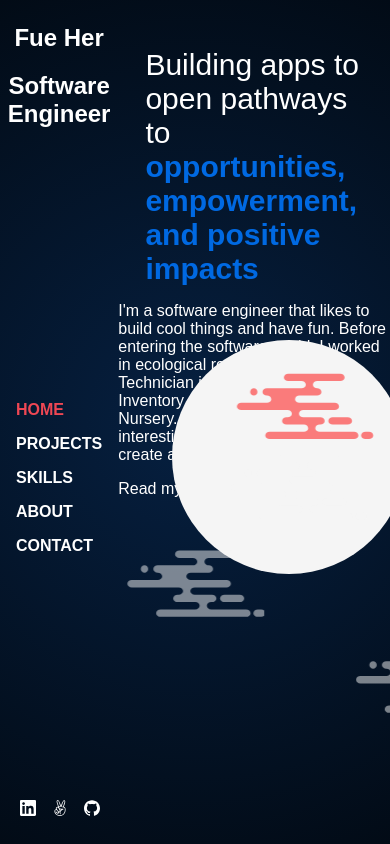
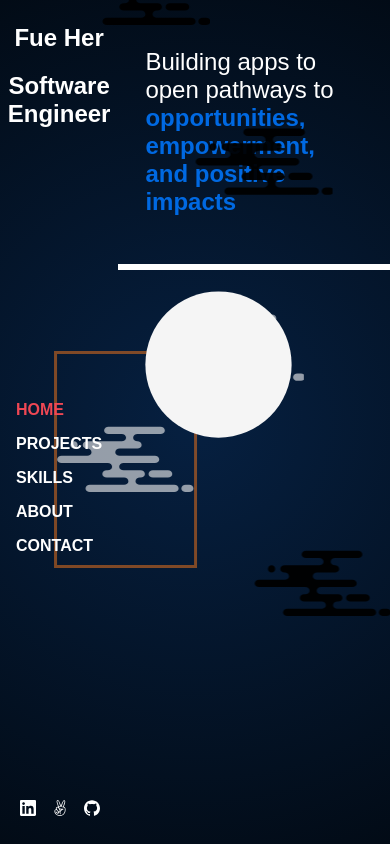
Before and after one commit to FueRobertHer/portfolio, a React (Create React App) app: page / in a window 390 px wide. Built offline with nearby package versions, Linux system fonts and the light colour scheme.

Commit message:
Restyle so that mobile looks better

```diff
--- a/src/App.js
+++ b/src/App.js
@@ -15,7 +15,7 @@ function App() {
   return (
     <HashRouter>
       <div className="App">
-        <div>
+        <div className="side">
           <Route path="/" component={Sidebar} />
         </div>
         <div className="content">
--- /dev/null
+++ b/src/assets/sun.jsx
@@ -0,0 +1,11 @@
+import React from 'react';
+
+function Sun({ classes }) {
+  return (
+  <svg className={classes} viewBox="0 0 400 400" xmlns="http://www.w3.org/2000/svg">
+    <circle cx="200" cy="200" r="150" />
+  </svg>
+  )
+}
+
+export default Sun;
--- a/src/contact.js
+++ b/src/contact.js
@@ -4,28 +4,19 @@ import './styles/contact.css'
 function Contact() {
   return (
     <div className="contact">
-      <h2 className="header">CONTACT INFO</h2>
-      <table>
-        <tbody>
-          <tr>
-            <th className="table-head">FULL NAME</th>
-            <td className="table-cell">Fue Robert Her</td>
-          </tr>
-          <tr>
-            <th className="table-head">PRONOUNS</th>
-            <td className="table-cell">he/him/his</td>
-          </tr>
-          <tr>
-            <th className="table-head">EMAIL</th>
-            <td className="table-cell">fueroberther@gmail.com</td>
-          </tr>
-          <tr>
-            <th className="table-head">PHONE</th>
-            <td className="table-cell">(209)658-8896</td>
-          </tr>
-          <tr>
-            <th className="table-head">SOCIAL LINKS</th>
-            <td className="table-cell">
+      <h2 className="header">CONTACT ME</h2>
+      Feel free to email me or reach out at any of the links below
+      <div className="contact-info">
+        <section className="contact-section">
+          email
+        </section>
+
+        <section className="contact-section">
+          phone
+        </section>
+
+        <section className="contact-section social-links">
+          social
           <div className="links">
             <a href="https://www.linkedin.com/in/fue-her/" target="_blank" rel="noopener noreferrer">
               <svg className="link contact-link" role="img" viewBox="0 0 24 24" xmlns="http://www.w3.org/2000/svg">
@@ -46,10 +37,8 @@ function Contact() {
               </svg>
             </a>
           </div>
-            </td>
-          </tr>
-        </tbody>
-      </table>
+        </section>
+      </div>
     </div>
   )
 };
--- a/src/home.js
+++ b/src/home.js
@@ -1,5 +1,6 @@
 import React from 'react';
 import './styles/home.css';
+import Sun from './assets/sun.jsx';
 import Cloud1 from './assets/cloud1.jsx';
 import Cloud2 from './assets/cloud2.jsx';
 
@@ -15,23 +16,22 @@ function Home(props) {
       <article>
         <h2 className="tagline">Building apps to open pathways to <strong className="strong">opportunities, empowerment, and positive impacts</strong></h2>
 
-        <div className="sky">
-          <svg className="sun" viewBox="0 0 400 400" xmlns="http://www.w3.org/2000/svg">
-            <circle cx="200" cy="200" r="150"/>
-          </svg>
-          <Cloud1 classes="cloud cloud-1" />
-          <Cloud1 classes="cloud cloud-2" />
-          <Cloud2 classes="cloud cloud-3" />
-          <Cloud2 classes="cloud cloud-4" />
-        </div>
-
-        <p>
+        {/* <p>
           I'm a software engineer that likes to build cool things and have fun. Before entering the software world, I worked in ecological restoration as a Technician in government and as an Inventory Specialist in a Native Plant Nursery. I love to tackle difficult and interesting problems to hopefully create a positive impact on the world.
         </p>
 
         <p>
           Read my story <a className="about-link" href="#" onClick={goToAbout}>here</a>.
-        </p>
+        </p> */}
+
+        <div className="sky">
+          <Cloud1 classes="cloud cloud-1" />
+          <Cloud2 classes="cloud cloud-2" />
+          <Sun classes="sun" />
+          <Cloud1 classes="cloud cloud-3" />
+          <Cloud2 classes="cloud cloud-4" />
+          <Cloud1 classes="cloud cloud-5" />
+        </div>
       </article>
     </div>
   )
--- a/src/styles/App.css
+++ b/src/styles/App.css
@@ -1,5 +1,7 @@
 html {
   scroll-behavior: smooth;
+  font-size: 12pt;
+  overflow: hidden;
 }
 
 .App {
@@ -11,11 +13,16 @@ html {
   color: white;
 }
 
+.side {
+  flex: 0 1 auto;
+}
+
 .content {
+  flex: 1 1 auto;
   display: flex;
   justify-content: center;
   height: 100vh;
-  width: 75vw;
+  /* width: 75vw; */
 }
 
 ::-webkit-scrollbar {
--- a/src/styles/contact.css
+++ b/src/styles/contact.css
@@ -1,26 +1,44 @@
 .contact {
+  width: 80%;
   margin: auto;
+  text-align: center;
+}
+
+.contact-info {
+  display: flex;
+  flex-direction: column;
+  align-items: center;
+}
+
+.contact-section {
+  margin: 1em;
+}
+
+.social-links {
+  display: flex;
+  flex-direction: column;
+  align-items: center;
 }
 
 thead {
-  width: 100%;
+  /* width: 100%; */
 }
 
 .header {
-  width: 100%;
+  /* width: 100%; */
   text-align: center;
   border-bottom: double white;
 }
 
 .table-head, .table-cell {
-  height: 2.5em;
-  width: 10em;
-  margin: auto;
+  /* height: 2.5em; */
+  /* width: 5em; */
+  /* margin: auto; */
 }
 
 .contact-link {
-  margin: .5em;
+  /* margin: .5em;
   height: 2em;
-  width: 2em;
-  fill: white;
+  width: 2em; */
+  /* fill: white; */
 }
--- a/src/styles/home.css
+++ b/src/styles/home.css
@@ -1,13 +1,14 @@
 .home {
   margin-top: 3em;
-  overflow: hidden;
+  overflow: visible;
   animation: fadeIn 1s ease-in-out;
 }
 
 .tagline {
+  flex: 0 1 auto;
   width: 80%;
   margin: auto;
-  font-size: 30px;
+  font-size: 1.5em;
   font-weight: normal;
 }
 
@@ -16,17 +17,19 @@
 }
 
 .sky {
+  flex: 1 1 auto;
   position: relative;
+  margin-top: 3em;
+  /* height: 75vh; */
+  border: white solid;
+  z-index: 1;
 }
 
 .sun {
-  display: block;
   position: absolute;
-  /* margin-right: 0; */
-  /* right: 0; */
-  /* top: vh; */
-  height: 80vw;
-  width: 80vw;
+  height: 50vw;
+  width: 50vw;
+  margin: auto;
   fill: whitesmoke;
 }
 
@@ -34,29 +37,43 @@
   position: absolute;
   width: 35vw;
   height: 25vh;
-  opacity: 50%;
+  margin: auto;
   fill: whitesmoke;
-  /* animation: shake 60s  infinite; */
 }
 
 .cloud-1 {
-  margin-left: 8em;
-  animation: shake 60s 1s infinite;
-  fill: red;
+  left: -20vw;
+  top: 10vh;
+  opacity: 60%;
+  animation: shake 120s 1s infinite;
+  border: chocolate solid;
 }
 .cloud-2 {
-  right: 0;
-  margin-top: 6em;
-  animation: shake 60s 2s infinite;
+  left: 10vw;
+  top: -3vh;
+  opacity: 60%;
+  animation: shake 120s 2s infinite;
 }
 .cloud-3 {
-  margin-top: 12em;
+  left: -15vw;
+  bottom: 20vh;
+  opacity: 95%;
   animation: shake 60s 3s infinite;
+  fill: black;
 }
 .cloud-4 {
-  margin-top: 18em;
-  margin-left: 15em;
+  right: 15vw;
+  bottom: 0vh;
+  opacity: 95%;
   animation: shake 60s 4s infinite;
+  fill: black;
+}
+.cloud-5 {
+  right: 0vw;
+  top: 25vh;
+  opacity: 95%;
+  animation: shake 60s 4s infinite;
+  fill: black;
 }
 
 .about-link {
--- a/src/styles/sidebar.css
+++ b/src/styles/sidebar.css
@@ -27,11 +27,13 @@
 .sidebar-list {
   margin-top: 1em;
   animation: fadeInLeft 1.5s ease-in-out;
+  z-index: 100;
 }
 
 .sidebar-list-item {
   display: block;
   margin: 1rem;
+
 }
 
 .sidebar-list-item:hover {
--- a/src/styles/skills.css
+++ b/src/styles/skills.css
@@ -1,9 +1,10 @@
 .skills {
+  flex: 1 1 auto;
   display: flex;
   justify-content: space-evenly;
   flex-wrap: wrap;
   width: 70%;
-  margin: 5em;
+  margin: 2em;
   padding: 1em;
   overflow: scroll;
 }
```
Also changed, not shown: src/styles/animate.css. Lines whose indentation alone changed are shown as unchanged.
